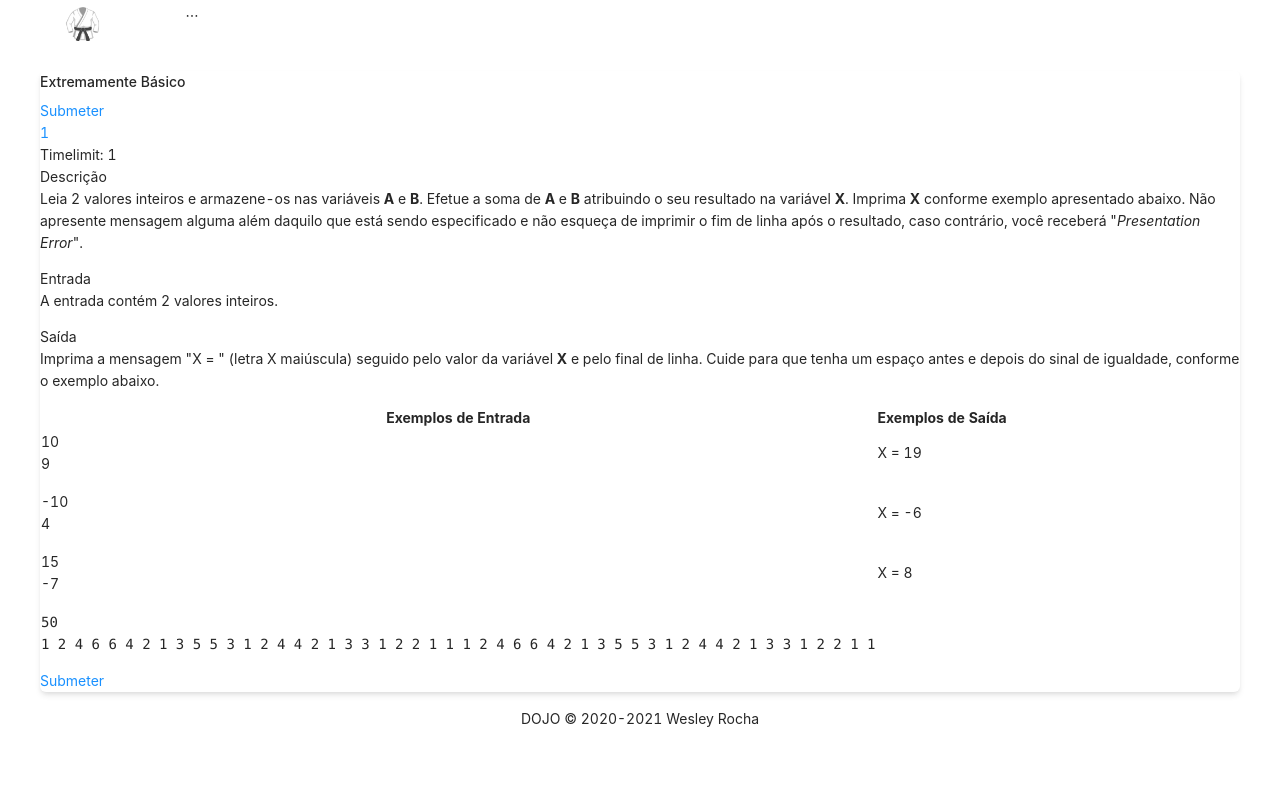
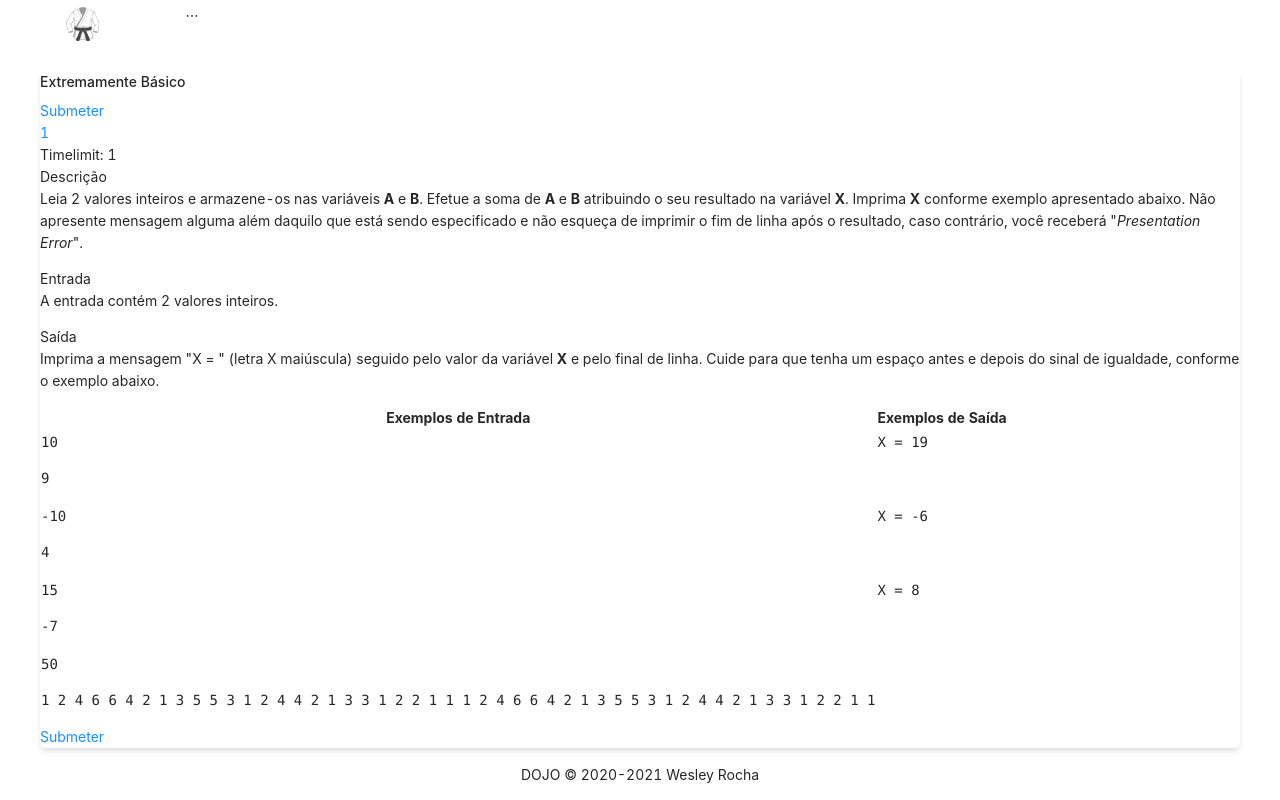
Before and after one commit to wdsrocha/dojo, a Next.js app in the folder packages/app/: page /problem/1 in a window 1280 px wide. Built offline with nearby package versions, Linux system fonts and the light colour scheme.

Commit message:
Top align examples on Problem Page

```diff
--- a/packages/app/pages/problem/[id].tsx
+++ b/packages/app/pages/problem/[id].tsx
@@ -12,8 +12,8 @@ import { ColumnsType } from "antd/lib/table";
 const { Title, Link: TypographyLink } = Typography;
 
 interface Example {
-  input: string;
-  output: string;
+  input: Array<string>;
+  output: Array<string>;
 }
 
 interface Problem {
@@ -43,22 +43,23 @@ export const getServerSideProps: GetServerSideProps<ProblemResponse> = async ()
         '<p>Imprima a mensagem "X = " (letra X maiúscula) seguido pelo valor da variável <strong> X </strong> e pelo final de linha. Cuide para que tenha um espaço antes e depois do sinal de igualdade, conforme o exemplo abaixo.</p>',
       examples: [
         {
-          input: "<p>10<br>9</p>",
-          output: "<p>X = 19</p>",
+          input: ["10", "9"],
+          output: ["X = 19"],
         },
         {
-          input: "<p>-10<br>4</p>",
-          output: "<p>X = -6</p>",
+          input: ["-10", "4"],
+          output: ["X = -6"],
         },
         {
-          input: "<p>15<br>-7</p>",
-          output: "<p>X = 8</p>",
+          input: ["15", "-7"],
+          output: ["X = 8"],
         },
         {
-          input: `<pre id="id0003800066481584352">50
-1 2 4 6 6 4 2 1 3 5 5 3 1 2 4 4 2 1 3 3 1 2 2 1 1 1 2 4 6 6 4 2 1 3 5 5 3 1 2 4 4 2 1 3 3 1 2 2 1 1
-</pre>`,
-          output: "",
+          input: [
+            "50",
+            "1 2 4 6 6 4 2 1 3 5 5 3 1 2 4 4 2 1 3 3 1 2 2 1 1 1 2 4 6 6 4 2 1 3 5 5 3 1 2 4 4 2 1 3 3 1 2 2 1 1",
+          ],
+          output: [""],
         },
       ],
     },
@@ -76,16 +77,16 @@ const Problem = ({
     {
       title: "Exemplos de Entrada",
       dataIndex: "input",
-      render: (text: string) => (
-        <div dangerouslySetInnerHTML={{ __html: text }} />
-      ),
+      onCell: () => ({ className: "align-top" }),
+      // eslint-disable-next-line react/no-array-index-key
+      render: (lines: Example["input"]) => lines.map((line, index) => <pre key={index}>{line}</pre>),
     },
     {
       title: "Exemplos de Saída",
       dataIndex: "output",
-      render: (text: string) => (
-        <div dangerouslySetInnerHTML={{ __html: text }} />
-      ),
+      onCell: () => ({ className: "align-top" }),
+      // eslint-disable-next-line react/no-array-index-key
+      render: (lines: Example["output"]) => <div className="min-h-full">{lines.map((line, index) => <pre key={index}>{line}</pre>)}</div>,
     },
   ];
 
```
